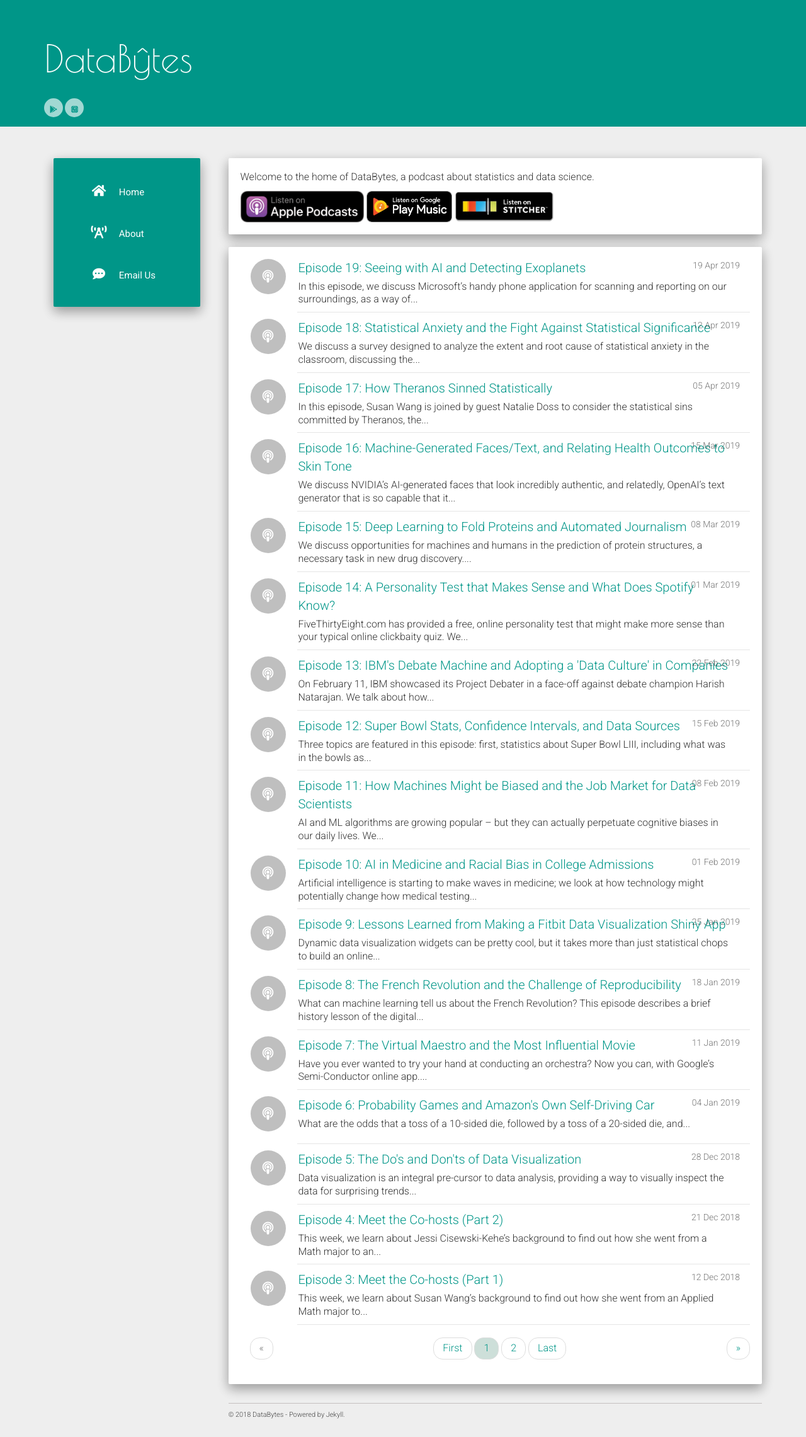
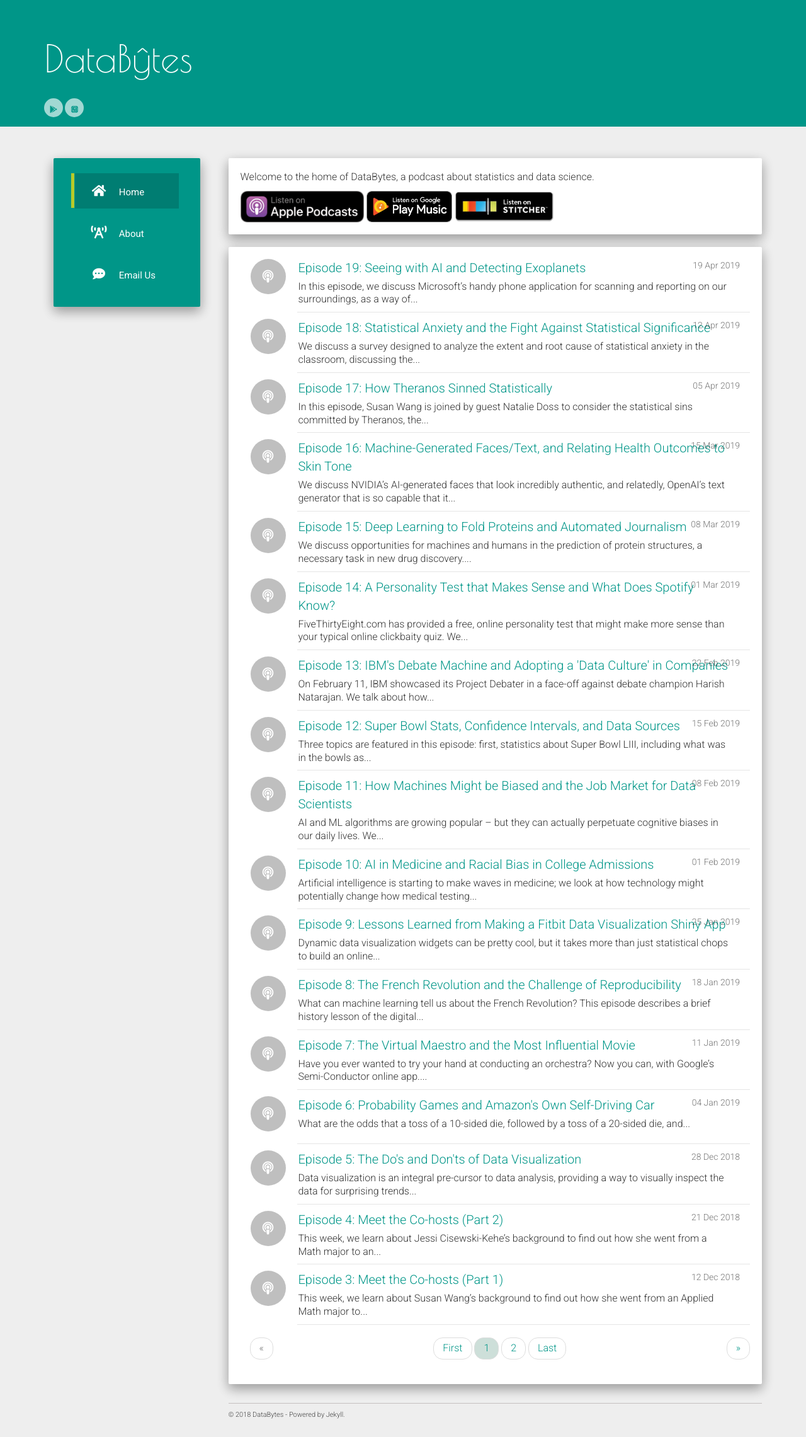
Before and after one commit to DataBytesPodcast/databytespodcast.github.io, a Jekyll site: the page built from index.html, in a window 1280 px wide. Shown: the whole page at 63% size. Built offline with Jekyll 4.4.1, drawn with Linux system fonts in a browser that asks for light colours; nearby versions of some CDN libraries; the list of posts is cut into pages by our own code.

Commit message:
Revert "Address broken navigation and CSS/JS resource links on About page."

```diff
--- a/_includes/css.html
+++ b/_includes/css.html
@@ -8,18 +8,17 @@
         <!-- Core BootStrap CSS -->
         <link rel="stylesheet" href="https://maxcdn.bootstrapcdn.com/bootstrap/3.3.6/css/bootstrap.min.css">
         <!-- Material Design CSS -->
-        <link rel="stylesheet" href="{{ '/static/css/bootstrap-material-design.min.css' | absolute_url }}">
+        <link rel="stylesheet" href="{{ site.baseurl }}/static/css/bootstrap-material-design.min.css">
 
         <!-- syntax highlighting CSS -->
-        <link rel="stylesheet" href="{{ '/static/css/syntax.css' | absolute_url }}">
+        <link rel="stylesheet" href="{{ site.baseurl }}/static/css/syntax.css">
 
         <!-- Custom CSS -->
-        <link rel="stylesheet" href="{{ '/static/css/thickbox.css' | absolute_url }}">
-        <link rel="stylesheet" href="{{ '/static/css/main.css' | absolute_url }}">
-        <link rel="stylesheet" href="{{ '/static/css/projects.css' | absolute_url }}">
-
+        <link rel="stylesheet" href="{{ site.baseurl }}/static/css/thickbox.css">
+        <link rel="stylesheet" href="{{ site.baseurl }}/static/css/main.css">
+        <link rel="stylesheet" href="{{ site.baseurl }}/static/css/projects.css">
         <link href="https://fonts.googleapis.com/css?family=Open+Sans|Poiret+One" rel="stylesheet">
         <script type="text/javascript">
           //loadingImage is relative to project dir
-          var tb_pathToImage = "{{ '/static/img/loadingAnimation.gif' | absolute_url }}";
+          var tb_pathToImage = "{{ site.baseurl }}/static/img/loadingAnimation.gif";
         </script>
--- a/_includes/js.html
+++ b/_includes/js.html
@@ -3,9 +3,9 @@
 <script src="https://code.jquery.com/jquery-migrate-1.2.1.min.js"></script>
 <script src="https://maxcdn.bootstrapcdn.com/bootstrap/3.3.6/js/bootstrap.min.js"></script>
 {% if site.allowsearch ==  true %}
-<script src="{{ '/static/js/super-search.js' | absolute_url }}"></script>
+<script src="{{ site.baseurl }}/static/js/super-search.js"></script>
 {% endif %}
-<script src="{{ '/static/js/thickbox-compressed.js' | absolute_url }}"></script>
-<script src="{{ '/static/js/material.min.js' | absolute_url }}"></script>
-<script src="{{ '/static/js/main.js' | absolute_url }}"></script>
-<script src="{{ '/static/js/projects.js' | absolute_url }}"></script>
+<script src="{{ site.baseurl }}/static/js/thickbox-compressed.js"></script>
+<script src="{{ site.baseurl }}/static/js/material.min.js"></script>
+<script src="{{ site.baseurl }}/static/js/main.js"></script>
+<script src="{{ site.baseurl }}/static/js/projects.js"></script>
--- a/_includes/navigation.html
+++ b/_includes/navigation.html
@@ -1,6 +1,17 @@
 <ul class="list-separator nav navbar-nav well well-primary {{ page.layout }}">
 {% for i in site.data.urls %}
-	{% assign linkurl = i.url | absolute_url %}
+	{% assign current = nil %}
+	{% assign pageurl = page.url | split:'/' | last %}
+	{% assign menuurl = i.url | split:'/' | last %}
+	{% assign linkurl = nil %}
+	{% if i.url contains '://' %}
+	{% assign linkurl = i.url %}
+	{% else %}
+	{% assign linkurl = i.url | prepend: site.baseurl %}
+	{% endif %}
+	{% assign target = i.target %}
+    {% unless target %} {% assign target = '_self' %} {% endunless %}
+	{% if pageurl == menuurl or page.layout == i.layout %} {% assign current = 'current-menu-item' %} {% endif %}
 	<li class="col-lg-12 col-md-12 col-sm-4 col-xs-12 {{ current }} {{ pageurl }}"><a href="{{ linkurl }}" target="{{ target }}"><i class="fa {{ i.icon }}"></i> {{ i.text }}</a></li>
 {% endfor %}
 </ul>
```
